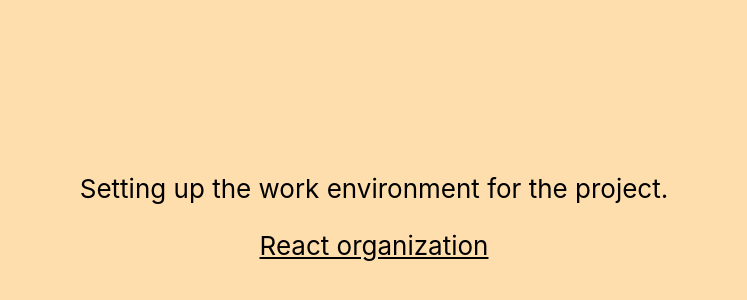
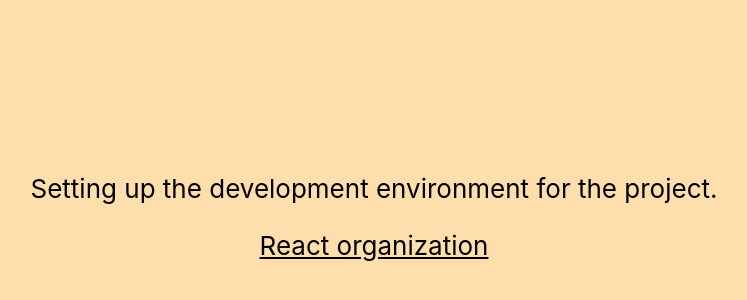
Before and after one commit to JayP04/Decenentralized-Property-ledger, a React (Create React App) app in the folder client/: page / in a window 1280 px wide. Shown: the part 196-496 px from the top of the page, without its empty margins (266-1013 px from the left). Built offline with nearby package versions, Linux system fonts and the light colour scheme.

Commit message:
Modified App.js and added new dependencies

```diff
--- a/client/src/App.js
+++ b/client/src/App.js
@@ -6,7 +6,7 @@
     <div className="App">
       <header className="App-header">
         <p>
-        Setting up the work environment for the project.
+        Setting up the development environment for the project.
         </p>
         <a
           className="App-link"
```
Also changed, not shown: package.json (added, +15 -0 lines), 1 other file (tests, documents, lock files or other folders).
